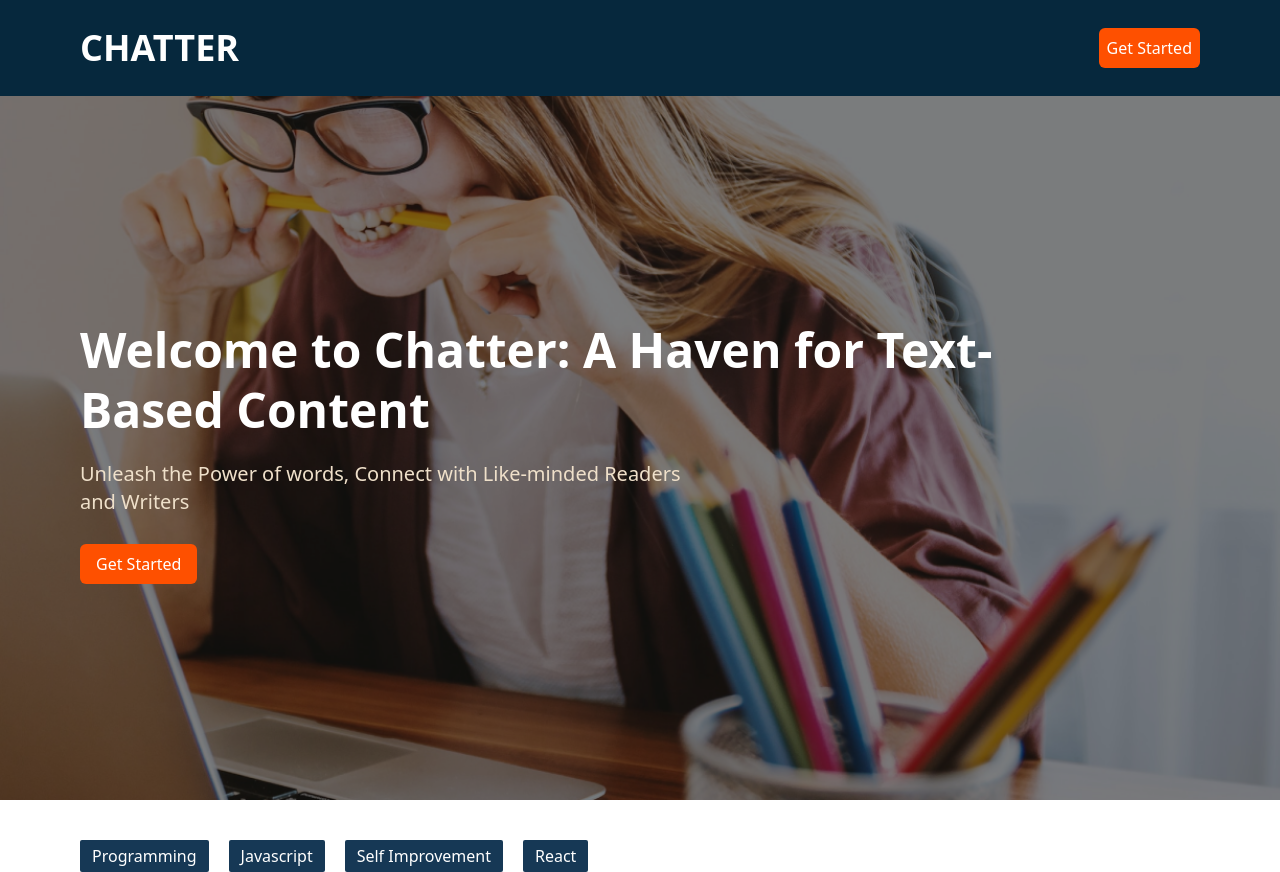
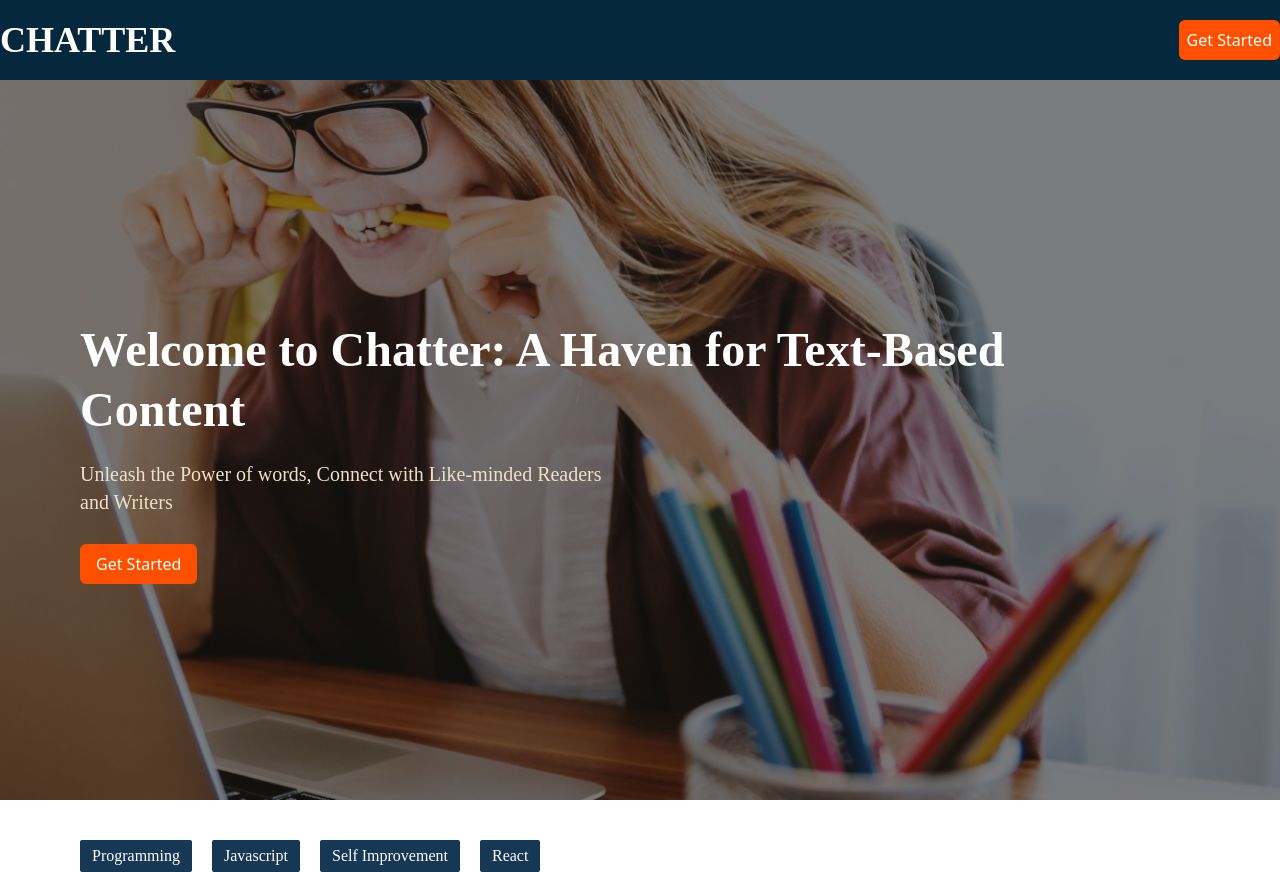
Before and after one commit to Kathy-kay/Chatter-App, a Next.js app: page / in a window 1280 px wide. Built offline with nearby package versions, Linux system fonts and the light colour scheme; no server answers.

Commit message:
included a dashboard page, finish the authentication proceess,and also applied routes protection

```diff
--- a/app/create-post/page.tsx
+++ b/app/create-post/page.tsx
@@ -6,7 +6,7 @@ import {redirect} from "next/navigation"
 
 const page = async () => {
   const session = await getServerSession(authOptions)
-  console.log(session)
+  // console.log(session)
   if(!session){
     redirect("/sign-in")
   }
--- /dev/null
+++ b/app/dashboard/page.tsx
@@ -0,0 +1,11 @@
+import React from 'react'
+
+const page = () => {
+  return (
+    <div className="pt-32">
+      dashboard
+    </div>
+  )
+}
+
+export default page
--- a/app/globals.css
+++ b/app/globals.css
@@ -1,3 +1,4 @@
+@import url('https://fonts.googleapis.com/css2?family=Lato:wght@400;700&family=Montserrat:wght@500&family=Poppins:ital,wght@0,400;1,200&display=swap');
 @tailwind base;
 @tailwind components;
 @tailwind utilities;
--- a/app/layout.tsx
+++ b/app/layout.tsx
@@ -2,12 +2,24 @@ import Navbar from '@/components/Navbar'
 import './globals.css'
 import type { Metadata } from 'next'
 import {NextAuthProvider} from '@/components/Providers'
+import {Poppins, Montserrat} from "next/font/google"
 
 export const metadata: Metadata = {
   title: 'Chatter',
   description: 'A Blog app',
 }
+const poppins = Poppins({
+  subsets: ["latin"],
+  variable: "--font-poppins",
+  weight: "400"
 
+ })
+ const montserrat = Montserrat({
+  subsets: ["latin"],
+  variable: "--font-montserrat",
+  weight: "700"
+
+ })
 export default function RootLayout({
   children,
 }: {
@@ -15,7 +27,8 @@ export default function RootLayout({
 }) {
   return (
     <html lang="en">
-      <body suppressHydrationWarning={true}>
+      <body suppressHydrationWarning={true} className={`${poppins.variable} ${montserrat.variable}`} >
+
         <NextAuthProvider>
           <div className="relative w-full min-h-screen">
             <Navbar />
--- a/app/sign-in/page.tsx
+++ b/app/sign-in/page.tsx
@@ -7,7 +7,7 @@ import {redirect} from "next/navigation"
 const page = async () => {
   const session = await getServerSession(authOptions);
   if(session){
-    redirect("/")
+    redirect("/dashboard")
   }
   return (
     <main className=' pt-48'>
--- a/components/CategoryList.tsx
+++ b/components/CategoryList.tsx
@@ -3,7 +3,7 @@ import React from 'react'
 
 const CategoryList = () => {
   return (
-    <div className='flex gap-5 mt-10 sm:ml-20 items-center text-white'>
+    <div className='flex gap-5 mt-10 sm:ml-20 items-center text-white font-poppin'>
       <Link href={"/tag"}
       className='bg-auth-500 px-3 p-1 rounded-sm'
       >Programming</Link>
--- a/components/Header.tsx
+++ b/components/Header.tsx
@@ -13,11 +13,11 @@ const Header = () => {
         className='object-cover object-center min-h-screen w-full '
         />
         <div className="absolute w-full h-full top-0 bg-black opacity-50 "></div>
-        <div className="absolute top-[40%] left-20 max-sm:left-8 max-sm:right-8  max-w-[1000px]">
-          <h1 className='text-5xl text-white leading-tight font-bold max-sm:text-3xl'>Welcome to Chatter: A Haven for
+        <div className="absolute top-[40%] left-5 md:left-20 max-sm:right-8  max-w-[1000px]">
+          <h1 className='md:text-5xl text-xl text-white md:leading-tight leading-normal font-montserrat font-bold max-sm:text-3xl'>Welcome to Chatter: A Haven for
           Text-Based Content
           </h1>
-          <p className='text-[16px] sm:text-xl text-biege my-7 sm:mt-5 '>Unleash the Power of words, Connect with
+          <p className='text-[16px] sm:text-xl text-biege my-7 sm:mt-5 font-poppin'>Unleash the Power of words, Connect with
           Like-minded Readers <br/> and Writers</p>
           <button
           onClick={() => router.push("/sign-in")}
--- a/components/Navbar.tsx
+++ b/components/Navbar.tsx
@@ -4,6 +4,8 @@ import React from 'react'
 import {  useRouter } from 'next/navigation'
 import {useSession, signOut} from "next-auth/react"
 import Image from 'next/image'
+import { MdCreate } from "react-icons/md"
+
 
 const Navbar = () => {
 const {data:session, status} = useSession()
@@ -13,27 +15,35 @@ const {data:session, status} = useSession()
 //  const shouldHideNavbar = pagesWithoutNavbar.includes(pathname)
 
   return (
-
-      <nav className='w-full h-24 bg-auth-800 z-10 px-8  sm:px-20 justify-between flex items-center fixed' >
-        <Link href='/'><h1 className='text-white text-4xl max-sm:text-2xl font-bold'>CHATTER</h1></Link>
+      <header className="fixed bg-auth-800 left-0 right-0 z-10">
+          <nav className='flex items-center justify-between py-5 mx-auto container  max-md:px-6 ' >
+            <Link href='/'>
+              <h1 className='text-white text-4xl max-sm:text-2xl font-bold font-montserrat'>
+                CHATTER</h1>
+            </Link>
             {/* Desktop */}
 
             {status === "authenticated" ? (
-           <div className="flex gap-4">
+              <div className="flex gap-5">
+                  <Link href={"/create-post"}
+                    className="flex gap-2 items-center text-xl text-white border max-md:hidden rounded-md px-2 hover:bg-coral-red hover:border-coral-red">
+                      <span>
+                      <MdCreate />
+                    </span> Write</Link>
                   <button
                     onClick={() => signOut()}
-                className="bg-coral-red p-2 text-white rounded-md"
+                    className="bg-coral-red p-2 text-white rounded-md hidden"
                     >Sign Out</button>
-               {/* {session && session.user && session.user.image &&(
+                    {session && session.user && session.user.image &&(
                     <Image
-                  src={}
+                      src={session.user?.image}
                       alt="user image"
-                  width={50}
-                  height={50}
-                  className='object-fit'
+                      width={40}
+                      height={40}
+                      className='rounded-full'
                     />
                     )}
-             */}
+
                 </div>
             ): (
                 <button
@@ -42,6 +52,7 @@ const {data:session, status} = useSession()
                 >Get Started</button>
             )}
           </nav>
+      </header>
   )
 }
 
--- a/next.config.js
+++ b/next.config.js
@@ -1,4 +1,8 @@
 /** @type {import('next').NextConfig} */
-const nextConfig = {};
+const nextConfig = {
+  images: {
+    domains: ["avatars.githubusercontent.com", "lh3.googleusercontent.com"],
+  },
+};
 
 module.exports = nextConfig;
--- a/package.json
+++ b/package.json
@@ -27,7 +27,7 @@
     "react": "18.2.0",
     "react-dom": "18.2.0",
     "react-hook-form": "^7.48.2",
-    "react-icons": "^4.11.0",
+    "react-icons": "^4.12.0",
     "tailwindcss": "3.3.3",
     "typescript": "5.1.6",
     "yup": "^1.3.2"
--- a/tailwind.config.js
+++ b/tailwind.config.js
@@ -14,6 +14,10 @@ module.exports = {
         "primary-blue": "#001233",
         biege: "#efe0ca",
       },
+      fontFamily: {
+        poppin: ["--font-poppins"],
+        montserrat: ["--font-montserrat"],
+      },
     },
   },
   plugins: [],
```
Also changed, not shown: 1 other file (tests, documents, lock files or other folders). Lines whose indentation alone changed are shown as unchanged.
